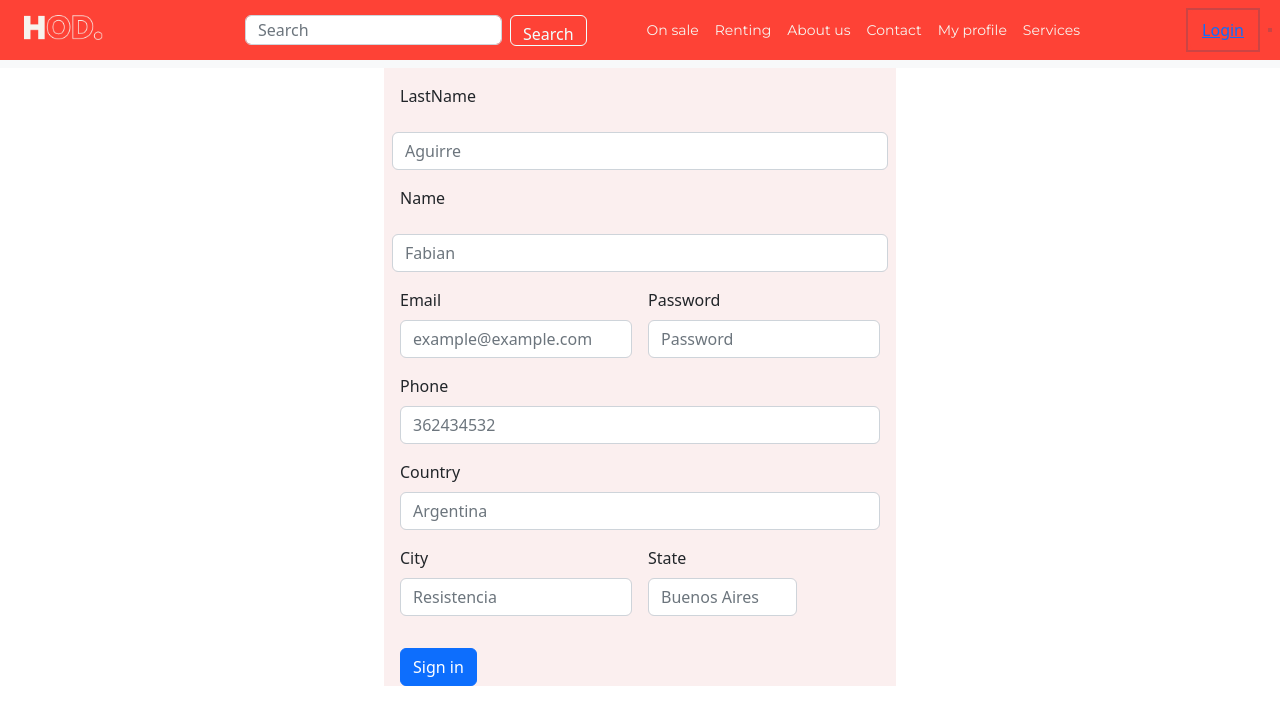
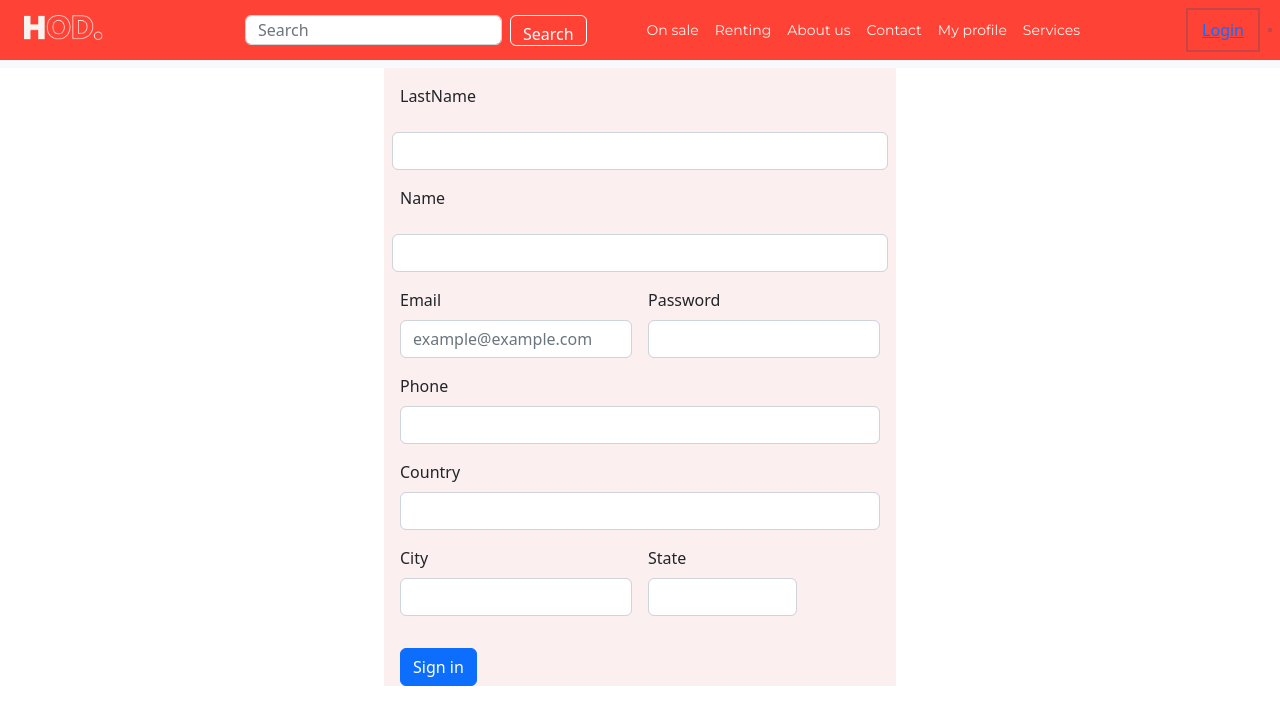
Before and after one commit to Facupazz19/House-Of-Dev, a React (Create React App) app in the folder client/: page /register in a window 1280 px wide. Shown: the top 724 px of the page. Built offline with nearby package versions, Linux system fonts and the light colour scheme; no server answers.

Commit message:
push a rama main

```diff
--- a/client/src/components/Login/Login.jsx
+++ b/client/src/components/Login/Login.jsx
@@ -1,14 +1,15 @@
 import { React, useState } from "react";
 import axios from "axios";
-import "../Login/Login.css"
+import "../Login/Login.css";
 import { useNavigate } from "react-router-dom";
 import { useDispatch } from "react-redux";
 import { setUser } from "../../store/user";
 import { Link } from "react-router-dom";
+import useInput from "../../hooks/useInput";
 
 const Login = () => {
-  const [email, setEmail] = useState("");
-  const [password, setPassword] = useState("");
+  const password = useInput();
+  const email = useInput();
   const navigate = useNavigate();
   const dispatch = useDispatch();
 
@@ -28,17 +29,11 @@ const Login = () => {
       .catch((error) => console.log(error));
   };
 
-  const handleChangePassword = (e) => {
-    setPassword(e.target.value);
-  };
-
-  const handleChangeEmail = (e) => {
-    setEmail(e.target.value);
-  };
-
   return (
-
-    <form className="px-4 py-3 container loginContainer " onClick={handleSubmit}>
+    <form
+      className="px-4 py-3 container loginContainer "
+      onClick={handleSubmit}
+    >
       <div className="mb-3">
         <label className="form-label">Email</label>
         <input
@@ -57,7 +52,6 @@ const Login = () => {
           type="password"
           className="form-control"
           id="exampleDropdownFormPassword1"
-          placeholder="Password"
         />
       </div>
       <div className="mb-3">
@@ -79,7 +73,6 @@ const Login = () => {
         Forgot password?
       </a>
     </form>
-
   );
 };
 
--- a/client/src/components/Register/Register.jsx
+++ b/client/src/components/Register/Register.jsx
@@ -2,16 +2,17 @@ import { React, useState } from "react";
 import axios from "axios";
 import { useNavigate } from "react-router-dom";
 import "../Register/register.css";
+import useInput from "../../hooks/useInput";
 
 const Register = () => {
-  const [name, setName] = useState("");
-  const [lastName, setLastName] = useState("");
-  const [email, setEmail] = useState("");
-  const [password, setPassword] = useState("");
-  const [country, setCountry] = useState("");
-  const [city, setCity] = useState("");
-  const [state, setState] = useState("");
-  const [phone, setPhone] = useState(0);
+  const name = useInput();
+  const lastName = useInput();
+  const country = useInput();
+  const city = useInput();
+  const state = useInput();
+  const phone = useInput();
+  const password = useInput();
+  const email = useInput();
 
   const navigate = useNavigate();
 
@@ -19,151 +20,97 @@ const Register = () => {
     e.preventDefault();
     axios
       .post("http://localhost:3001/api/users/register", {
-        name: name,
-        lastName: lastName,
-        email: email,
-        password: password,
-        country: country,
-        city: city,
-        state: state,
-        phone: phone,
+        name: name.value,
+        lastName: lastName.value,
+        email: email.value,
+        password: password.value,
+        country: country.value,
+        city: city.value,
+        state: state.value,
+        phone: phone.value,
       })
       .then((res) => res.data)
       .then(() => navigate("/login"))
       .catch((error) => console.log(error));
   };
 
-  const handleChangeName = (e) => {
-    setName(e.target.value);
-  };
-
-  const handleChangeLastName = (e) => {
-    setLastName(e.target.value);
-  };
-
-  const handleChangePassword = (e) => {
-    setPassword(e.target.value);
-  };
-  const handleChangeCountry = (e) => {
-    setCountry(e.target.value);
-  };
-
-  const handleChangeEmail = (e) => {
-    setEmail(e.target.value);
-  };
-
-  const handleChangeCity = (e) => {
-    setCity(e.target.value);
-  };
-
-  const handleChangeState = (e) => {
-    setState(e.target.value);
-  };
-
-  const handleChangePhone = (e) => {
-    setPhone(e.target.value);
-  };
-
   return (
     <form className="container row g-3 containerReg" onSubmit={handleSubmit}>
-      <label className="form-label">
-        LastName
-      </label>
+      <label className="form-label">LastName</label>
       <input
         type="text"
         className="form-control"
         id="inputLastName"
-        placeholder="Aguirre"
+        {...lastName}
         required
-        onChange={handleChangeLastName}
       />
 
-      <label className="form-label">
-        Name
-      </label>
+      <label className="form-label">Name</label>
       <input
-        type="tel"
+        type="text"
         className="form-control"
         id="inputName"
-        placeholder="Fabian"
+        {...name}
         required
-        onChange={handleChangeName}
       />
 
       <div className="col-md-6">
-        <label className="form-label">
-          Email
-        </label>
+        <label className="form-label">Email</label>
         <input
-          onChange={handleChangeEmail}
           type="email"
           className="form-control"
           placeholder="example@example.com"
+          {...email}
           required
         />
       </div>
       <div className="col-md-6">
-        <label  className="form-label">
-          Password
-        </label>
+        <label className="form-label">Password</label>
         <input
-          onChange={handleChangePassword}
           type="password"
           className="form-control"
           id="inputPassword4"
-          placeholder="Password"
+          {...password}
           required
         />
       </div>
       <div className="col-12">
-        <label className="form-label">
-          Phone
-        </label>
+        <label className="form-label">Phone</label>
         <input
           type="text"
           className="form-control"
           id="inputAddress"
-          placeholder="362434532"
           required
-          onChange={handleChangePhone}
+          {...phone}
         />
       </div>
       <div className="col-12">
-        <label className="form-label">
-          Country
-        </label>
+        <label className="form-label">Country</label>
         <input
-          onChange={handleChangeCountry}
           type="text"
           className="form-control"
           id="inputCountry"
-          placeholder="Argentina"
+          {...country}
           required
         />
       </div>
       <div className="col-md-6">
-        <label className="form-label">
-          City
-        </label>
+        <label className="form-label">City</label>
         <input
-          onChange={handleChangeCity}
           type="text"
           className="form-control"
           id="inputCity"
-          placeholder="Resistencia"
+          {...city}
           required
         />
       </div>
       <div className="col-md-4">
-        <label className="form-label">
-          State
-        </label>
+        <label className="form-label">State</label>
         <input
-          onChange={handleChangeState}
           type="text"
           className="form-control"
           id="inputState"
-          placeholder="Buenos Aires"
+          {...state}
           required
         />
       </div>
--- /dev/null
+++ b/client/src/hooks/useInput.js
@@ -0,0 +1,13 @@
+import { useState } from "react";
+
+function useInput() {
+  const [value, setValue] = useState("");
+
+  const onChange = (event) => {
+    setValue(event.target.value);
+  };
+
+  return { value, onChange };
+}
+
+export default useInput
```
